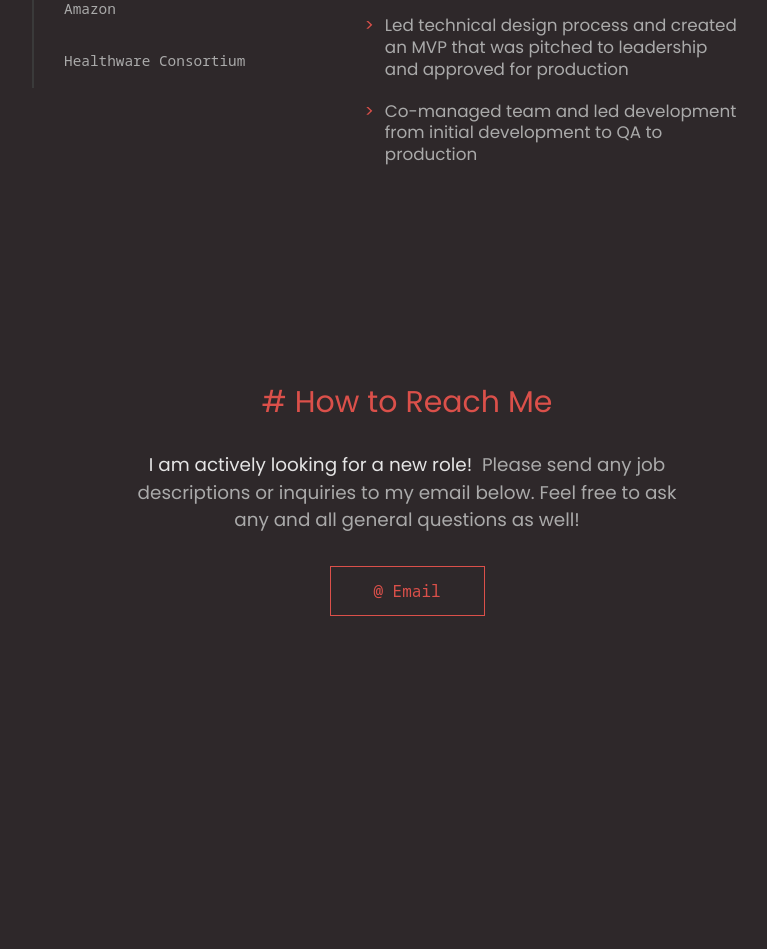
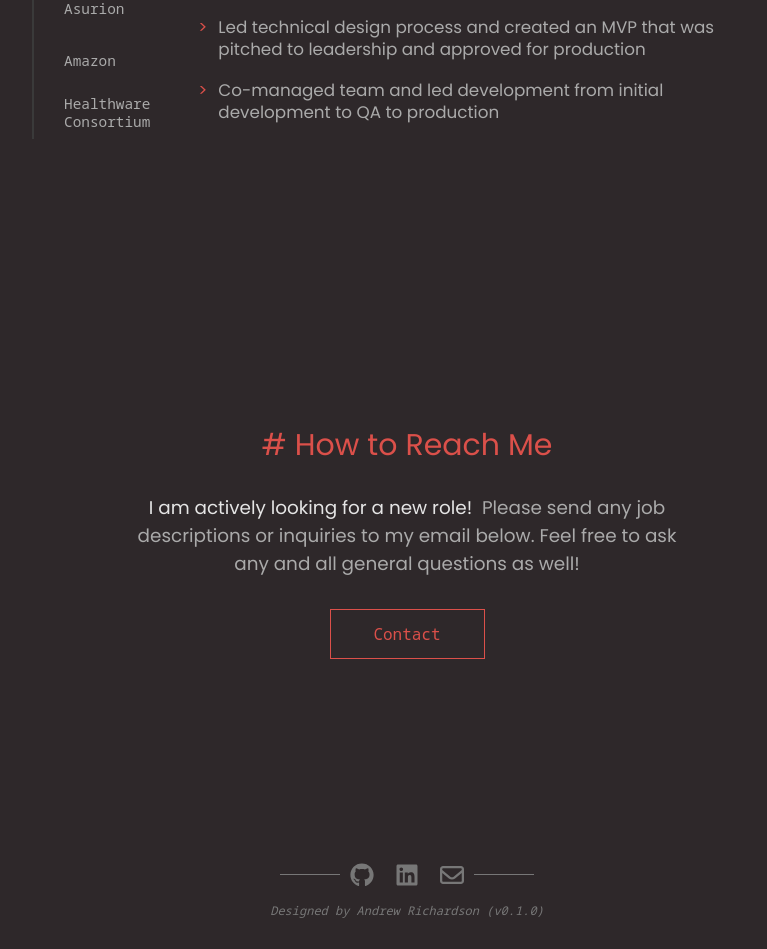
Before and after one commit to andrewRichardson/andrew-richardson-portfolio, a React (Create React App) app: page / in a window 1280 px wide. Shown: the part 1848-2797 px from the top of the page, without its empty margins (233-1000 px from the left). Before the commit the page ends 2564 px from the top, so only its background shows below. Built offline with nearby package versions, Linux system fonts and the light colour scheme.

Commit message:
Add footer

```diff
--- /dev/null
+++ b/src/assets/Github.tsx
@@ -0,0 +1,14 @@
+import React from "react";
+
+const Github = () => (
+    <svg
+        xmlns="http://www.w3.org/2000/svg"
+        viewBox="0 0 496 512"
+        width="100%"
+        height="100%"
+    >
+        <path d="M165.9 397.4c0 2-2.3 3.6-5.2 3.6-3.3.3-5.6-1.3-5.6-3.6 0-2 2.3-3.6 5.2-3.6 3-.3 5.6 1.3 5.6 3.6zm-31.1-4.5c-.7 2 1.3 4.3 4.3 4.9 2.6 1 5.6 0 6.2-2s-1.3-4.3-4.3-5.2c-2.6-.7-5.5.3-6.2 2.3zm44.2-1.7c-2.9.7-4.9 2.6-4.6 4.9.3 2 2.9 3.3 5.9 2.6 2.9-.7 4.9-2.6 4.6-4.6-.3-1.9-3-3.2-5.9-2.9zM244.8 8C106.1 8 0 113.3 0 252c0 110.9 69.8 205.8 169.5 239.2 12.8 2.3 17.3-5.6 17.3-12.1 0-6.2-.3-40.4-.3-61.4 0 0-70 15-84.7-29.8 0 0-11.4-29.1-27.8-36.6 0 0-22.9-15.7 1.6-15.4 0 0 24.9 2 38.6 25.8 21.9 38.6 58.6 27.5 72.9 20.9 2.3-16 8.8-27.1 16-33.7-55.9-6.2-112.3-14.3-112.3-110.5 0-27.5 7.6-41.3 23.6-58.9-2.6-6.5-11.1-33.3 2.6-67.9 20.9-6.5 69 27 69 27 20-5.6 41.5-8.5 62.8-8.5s42.8 2.9 62.8 8.5c0 0 48.1-33.6 69-27 13.7 34.7 5.2 61.4 2.6 67.9 16 17.7 25.8 31.5 25.8 58.9 0 96.5-58.9 104.2-114.8 110.5 9.2 7.9 17 22.9 17 46.4 0 33.7-.3 75.4-.3 83.6 0 6.5 4.6 14.4 17.3 12.1C428.2 457.8 496 362.9 496 252 496 113.3 383.5 8 244.8 8zM97.2 352.9c-1.3 1-1 3.3.7 5.2 1.6 1.6 3.9 2.3 5.2 1 1.3-1 1-3.3-.7-5.2-1.6-1.6-3.9-2.3-5.2-1zm-10.8-8.1c-.7 1.3.3 2.9 2.3 3.9 1.6 1 3.6.7 4.3-.7.7-1.3-.3-2.9-2.3-3.9-2-.6-3.6-.3-4.3.7zm32.4 35.6c-1.6 1.3-1 4.3 1.3 6.2 2.3 2.3 5.2 2.6 6.5 1 1.3-1.3.7-4.3-1.3-6.2-2.2-2.3-5.2-2.6-6.5-1zm-11.4-14.7c-1.6 1-1.6 3.6 0 5.9 1.6 2.3 4.3 3.3 5.6 2.3 1.6-1.3 1.6-3.9 0-6.2-1.4-2.3-4-3.3-5.6-2z" />
+    </svg>
+);
+
+export default Github;
--- /dev/null
+++ b/src/assets/LinkedIn.tsx
@@ -0,0 +1,14 @@
+import React from "react";
+
+const LinkedIn = () => (
+    <svg
+        xmlns="http://www.w3.org/2000/svg"
+        viewBox="0 0 448 512"
+        width="100%"
+        height="100%"
+    >
+        <path d="M416 32H31.9C14.3 32 0 46.5 0 64.3v383.4C0 465.5 14.3 480 31.9 480H416c17.6 0 32-14.5 32-32.3V64.3c0-17.8-14.4-32.3-32-32.3zM135.4 416H69V202.2h66.5V416zm-33.2-243c-21.3 0-38.5-17.3-38.5-38.5S80.9 96 102.2 96c21.2 0 38.5 17.3 38.5 38.5 0 21.3-17.2 38.5-38.5 38.5zm282.1 243h-66.4V312c0-24.8-.5-56.7-34.5-56.7-34.6 0-39.9 27-39.9 54.9V416h-66.4V202.2h63.7v29.2h.9c8.9-16.8 30.6-34.5 62.9-34.5 67.2 0 79.7 44.3 79.7 101.9V416z" />
+    </svg>
+);
+
+export default LinkedIn;
--- a/src/assets/index.tsx
+++ b/src/assets/index.tsx
@@ -4,6 +4,8 @@
 import Info from "./Info";
 import Paper from "./Paper";
 import Folder from "./Folder";
+import Github from "./Github";
+import LinkedIn from "./LinkedIn";
 
 export { Book };
 export { Logo };
@@ -11,3 +13,5 @@
 export { Info };
 export { Paper };
 export { Folder };
+export { Github };
+export { LinkedIn };
--- a/src/components/App.tsx
+++ b/src/components/App.tsx
@@ -8,6 +8,7 @@
 import ExperienceSection from "./sections/ExperienceSection";
 // import ProjectsSection from "./sections/ProjectsSection";
 import ContactSection from "./sections/ContactSection";
+import Footer from "./common/Footer";
 
 const Content = styled.div`
     display: flex;
@@ -117,6 +118,7 @@
                 {/* <ProjectsSection /> */}
                 <ContactSection />
             </Main>
+            <Footer />
         </Content>
     );
 };
--- /dev/null
+++ b/src/components/common/Footer.tsx
@@ -0,0 +1,118 @@
+import styled from "styled-components";
+import { Github, LinkedIn, Email } from "../../assets";
+import { footerText, lightText } from "../../utils/colors";
+import packageJson from "../../../package.json";
+
+const FooterContainer = styled.footer`
+    width: 100%;
+    display: flex;
+    flex-direction: column;
+    justify-content: center;
+    align-items: center;
+    padding-bottom: 2rem;
+`;
+
+const FooterItem = styled.a`
+    display: flex;
+    justify-content: center;
+    align-items: center;
+    color: ${footerText};
+    cursor: pointer;
+    text-decoration: none;
+
+    :hover {
+        svg {
+            fill: ${lightText} !important;
+        }
+        color: ${lightText} !important;
+    }
+`;
+
+const FooterIcon = styled.div`
+    width: 1.5rem;
+    height: 1.5rem;
+    padding: 0 0.65rem;
+
+    svg {
+        fill: ${footerText};
+    }
+`;
+
+const IconGroup = styled.div`
+    display: flex;
+    flex-direction: row;
+    justify-content: center;
+    align-items: center;
+
+    &::before,
+    &::after {
+        content: "";
+        position: relative;
+        width: 60px;
+        height: 1px;
+        background: ${footerText};
+    }
+`;
+
+const FooterText = styled.code`
+    color: ${footerText};
+    font-size: 0.75rem;
+    cursor: pointer;
+    text-decoration: none;
+    padding: 1rem 0;
+    font-style: italic;
+
+    :hover {
+        svg {
+            fill: ${lightText} !important;
+        }
+        color: ${lightText} !important;
+    }
+`;
+
+const Footer = () => {
+    return (
+        <FooterContainer>
+            <IconGroup>
+                <FooterItem
+                    rel="noopener noreferrer"
+                    target="_blank"
+                    href="https://www.github.com/andrewrichardson"
+                >
+                    <FooterIcon>
+                        <Github />
+                    </FooterIcon>
+                </FooterItem>
+                <FooterItem
+                    rel="noopener noreferrer"
+                    target="_blank"
+                    href="https://www.linkedin.com/in/andrew-roland-richardson"
+                >
+                    <FooterIcon>
+                        <LinkedIn />
+                    </FooterIcon>
+                </FooterItem>
+                <FooterItem
+                    rel="noopener noreferrer"
+                    target="_blank"
+                    href="mailto:andyandy698@gmail.com?subject=Contact - andrewrichardson.info"
+                >
+                    <FooterIcon>
+                        <Email />
+                    </FooterIcon>
+                </FooterItem>
+            </IconGroup>
+            <FooterItem
+                rel="noopener noreferrer"
+                target="_blank"
+                href="https://www.github.com/andrewrichardson/andrew-richardson-portfolio"
+            >
+                <FooterText>
+                    Designed by Andrew Richardson (v{packageJson.version})
+                </FooterText>
+            </FooterItem>
+        </FooterContainer>
+    );
+};
+
+export default Footer;
--- a/src/components/common/Menu.tsx
+++ b/src/components/common/Menu.tsx
@@ -1,7 +1,12 @@
 import { useState, useEffect } from "react";
 import styled from "styled-components";
 import { Logo } from "../../assets";
-import { highlight, background, normalText } from "../../utils/colors";
+import {
+    highlight,
+    background,
+    normalText,
+    darkBackground,
+} from "../../utils/colors";
 import useMediaQuery from "../../hooks/useMediaQuery";
 import MobileMenu from "./MobileMenu";
 import { NavigationList, getLinkProps } from "../../utils/constants";
@@ -18,7 +23,7 @@
     padding: 0 30px;
     background: ${background};
     z-index: 1000;
-    -webkit-box-shadow: 0px 25px 25px 5px ${background};
+    -webkit-box-shadow: 0px 10px 30px -10px ${darkBackground};
 
     ${(props) =>
         !props.showNav &&
@@ -31,6 +36,7 @@
         margin: 0;
         padding: 1rem;
         position: relative;
+        -webkit-box-shadow: none;
     }
 
     transition: all 0.25s cubic-bezier(0.65, 0.05, 0.36, 1);
--- a/src/components/sections/AboutSection.tsx
+++ b/src/components/sections/AboutSection.tsx
@@ -23,7 +23,7 @@
     height: 300px;
     object-fit: cover;
 
-    box-shadow: 0 0 0 5px ${background}, 0 0 0 6px #555;
+    -webkit-box-shadow: 0 0 0 5px ${background}, 0 0 0 6px #555;
 
     @media (max-width: 850px) {
         display: none;
@@ -32,16 +32,16 @@
 
 const SKILLS = [
     {
-        title: "Languages",
-        list: ["React", "JavaScript (ES6+)", "TypeScript", "Node.js"],
+        title: "Languages & Libraries",
+        list: ["React", "JavaScript (ES6+)", "TypeScript", "CSS", "Node.js"],
     },
     {
         title: "Design",
-        list: ["Storybook", "Figma"],
+        list: ["Storybook", "Figma", "Photoshop"],
     },
     {
         title: "Infra & Testing",
-        list: ["GitHub Actions", "Jest", "Cypress"],
+        list: ["GitHub Actions", "Jest", "Cypress", "Webpack", "Husky"],
     },
 ];
 
--- a/src/components/sections/ContactSection.tsx
+++ b/src/components/sections/ContactSection.tsx
@@ -44,10 +44,11 @@
                         all general questions as well!
                     </StyledSectionDescription>
                     <ContactButton
-                        href="mailto:andyandy698@gmail.com"
+                        href="mailto:andyandy698@gmail.com?subject=Contact - andrewrichardson.info"
+                        target="_top"
                         width="125px"
                     >
-                        <code>@ Email</code>
+                        <code>Contact</code>
                     </ContactButton>
                 </StyledSectionContent>
             </SectionContainer>
--- a/src/components/sections/ExperienceSection.tsx
+++ b/src/components/sections/ExperienceSection.tsx
@@ -78,13 +78,12 @@
 `;
 
 const ListLabelContainer = styled.div`
-    display: flex;
-    flex-direction: column;
     margin-right: 1rem;
-    width: 100%;
 
     @media (max-width: 750px) {
+        width: 100%;
         margin: 0 0 2rem 0;
+        display: flex;
         flex-direction: row;
         overflow-x: scroll;
     }
@@ -99,7 +98,7 @@
     cursor: pointer;
     height: 1.25rem;
 
-    box-shadow: inset 2px 0 0 0 ${lightBackground};
+    -webkit-box-shadow: inset 2px 0 0 0 ${lightBackground};
 
     code {
         pointer-events: none;
@@ -120,7 +119,7 @@
         text-align: center;
         width: 80px;
         padding: 1rem 1.5rem;
-        box-shadow: inset 0 -2px 0 0 ${lightBackground};
+        -webkit-box-shadow: inset 0 -2px 0 0 ${lightBackground};
     }
 
     ${(props) =>
@@ -132,7 +131,7 @@
         background: ${lowlight};
 
         @media (max-width: 750px) {
-            box-shadow: inset 0 -2px 0 0 ${highlight};
+            -webkit-box-shadow: inset 0 -2px 0 0 ${highlight};
         }
     `}
 
--- a/src/utils/colors.ts
+++ b/src/utils/colors.ts
@@ -3,5 +3,7 @@
 export const lightText = "#E5E5E5";
 export const normalText = "#c1c1c1";
 export const darkText = "#aaa";
+export const footerText = "#777";
 export const lightBackground = "#3a3a3a";
 export const background = "#2E282A";
+export const darkBackground = "#242022";
```
